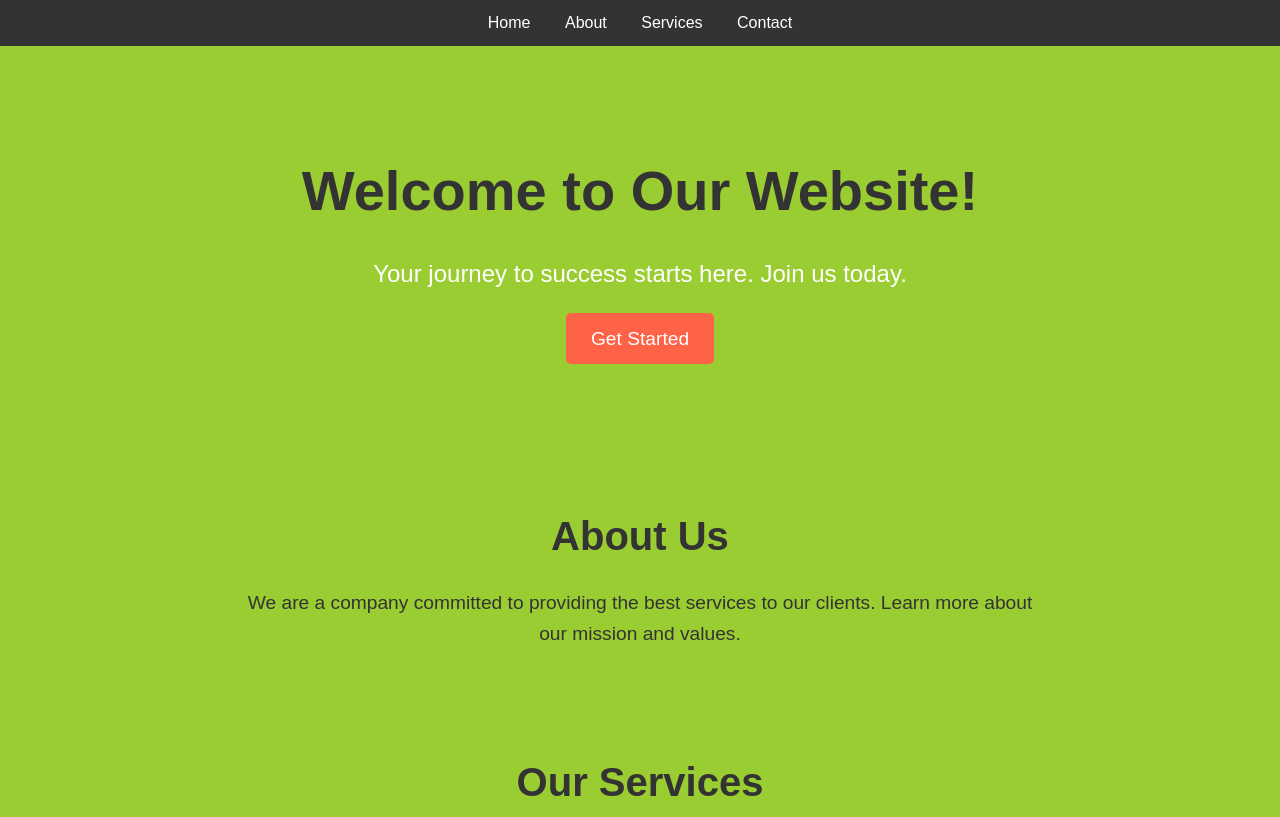
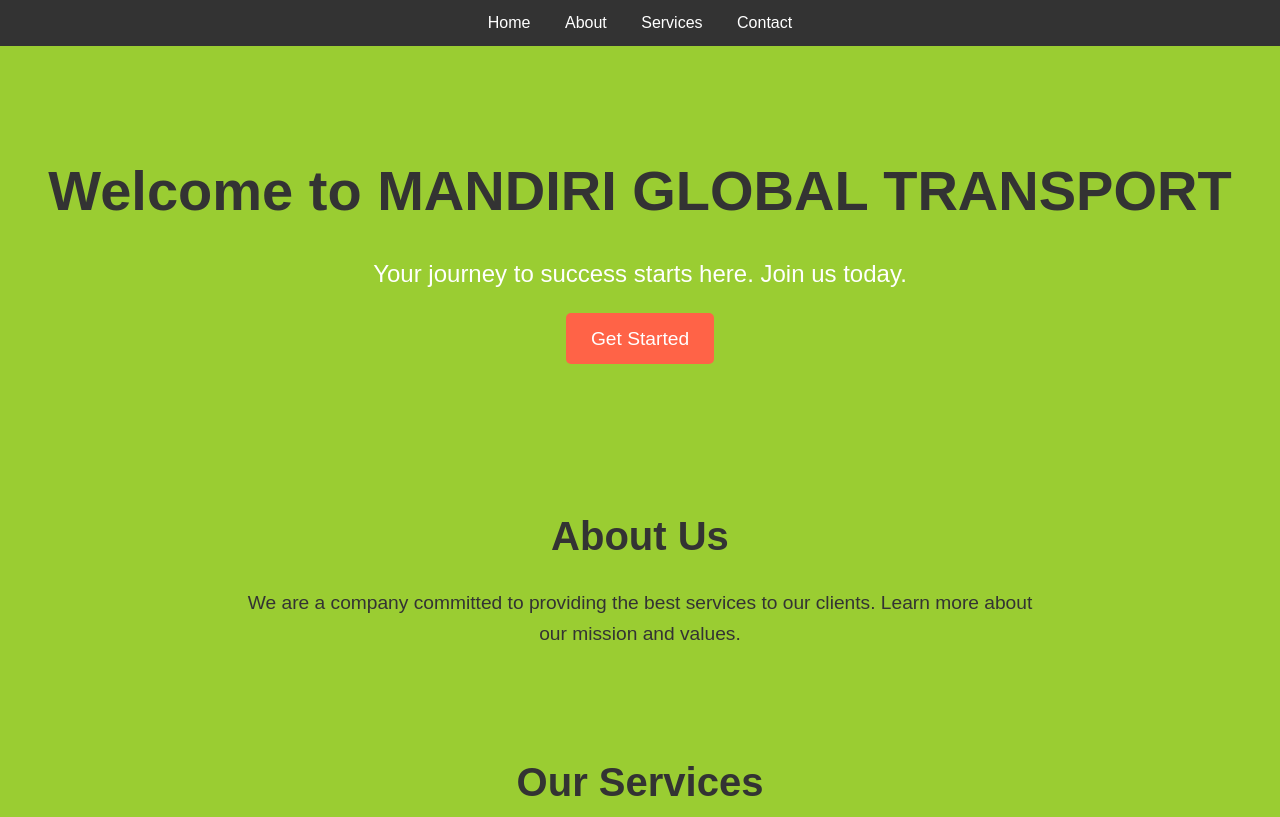
Before and after one commit to YosepNofiyanto/content3, a plain HTML site: page index.html in a window 1280 px wide. Shown: the top 817 px of the page. Drawn offline with Linux system fonts and the light colour scheme.

Commit message:
Update index.html

```diff
--- a/index.html
+++ b/index.html
@@ -24,7 +24,7 @@
 
     <!-- Main Hero Section -->
     <section id="hero">
-        <h1>Welcome to Our Website!</h1>
+        <h1>Welcome to MANDIRI GLOBAL TRANSPORT</h1>
         <p>Your journey to success starts here. Join us today.</p>
         <a href="#contact" class="cta-button">Get Started</a>
     </section>
```
